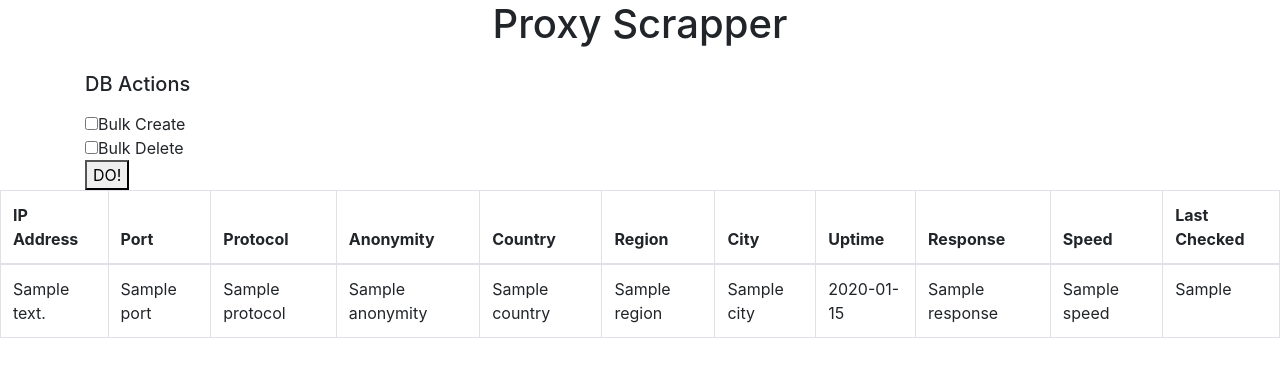
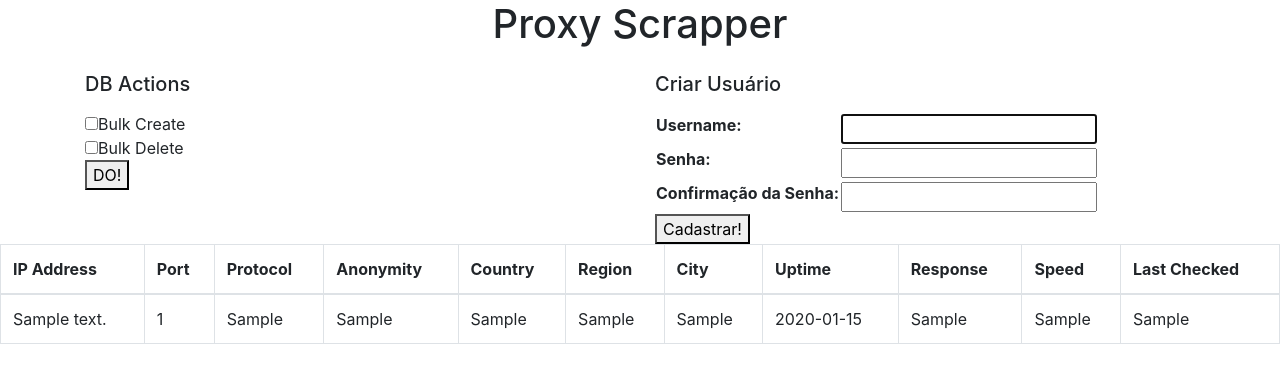
Before and after one commit to sd-EvandroLippert/web_scrapper, a Django app: template core/templates/index.html in a window 1280 px wide. Shown: the top 383 px of the page. Run offline with Django 3.2, Linux system fonts and the light colour scheme; tables that the repository leaves empty hold one stand-in row (values such as "Sample post"); the template is opened without the code that fills it: values that come from a table or form of the project are taken from there, most other values are stand-ins (such as "Sample title", 1, 10 or a date in 2020).

Commit message:
feat: add a custom model user and a custom way to authenticate the user, add a form

```diff
--- /dev/null
+++ b/core/forms.py
@@ -0,0 +1,33 @@
+
+from django import forms
+from django.contrib.auth.forms import UserChangeForm, UserCreationForm
+
+from core.models import CustomUsuario
+
+class CustomUsuarioCreateForm(UserCreationForm):
+    error_messages = {
+        "password_mismatch": ("As senhas não são iguais"),
+    }
+    password1 = forms.CharField(
+        label=("Senha"),
+        strip=False,
+        widget=forms.PasswordInput(attrs={"autocomplete": "new-password"}),
+    )
+    password2 = forms.CharField(
+        label=("Confirmação da Senha"),
+        widget=forms.PasswordInput(attrs={"autocomplete": "new-password"}),
+        strip=False,
+    )
+    class Meta:
+        model = CustomUsuario
+        labels = {'username': 'Username'}
+        fields = ("username", "password1", "password2")
+
+    def save(self, commit=True):
+        user = super().save(commit=False)
+        user.set_password(self.cleaned_data['password'])
+        user.email = self.cleaned_data['email']
+        user.username = self.cleaned_data['email']
+        if commit:
+            user.save()
+        return user
--- a/core/models.py
+++ b/core/models.py
@@ -1,9 +1,21 @@
+from django.contrib.auth.models import AbstractUser, UserManager
 import uuid
 from django.db import models
-from django.core.validators import MaxValueValidator, MinValueValidator
-
 # Create your models here.
 
+class UsuarioManager(UserManager):
+
+    def _create_user(self, username, password, **extra_fields):
+        print(dir(self))
+        user = self.model(username=username, **extra_fields)
+        user.set_password(password)
+        user.save()
+        return user
+
+    def create_user(self, username, password=None, **extra_fields):
+        extra_fields.setdefault('is_staff', True)
+        extra_fields.setdefault('is_superuser', True)
+        return self._create_user(username, password, **extra_fields)
 
 class ProxyLists(models.Model):
     id = models.UUIDField(primary_key=True, default=uuid.uuid4)
@@ -18,3 +30,15 @@
     response = models.CharField(max_length=15, null=True, blank=True)
     speed = models.CharField(max_length=15, null=True, blank=True)
     last_checked = models.CharField(max_length=30, blank=True)
+
+
+class CustomUsuario(AbstractUser):
+    email = models.EmailField('E-mail', blank=True, null=True)
+    username = models.CharField("Usuario", max_length=30, unique=True)
+
+    USERNAME_FIELD = 'username'
+
+    def __str__(self):
+        return self.username
+
+    objects = UsuarioManager()
--- a/core/templates/index.html
+++ b/core/templates/index.html
@@ -21,9 +21,19 @@
             {% csrf_token %}
             <input type="checkbox" id="bulkcreate" name="bulkcreate" value="True">Bulk Create<br>
             <input type="checkbox" id="bulkdelete" name="bulkdelete" value="True">Bulk Delete<br>
-        <button id="populatedb", name="populatedb", action="POST", value="">DO!</button><br>
+        <button id="populatedb", name="populatedb", action="POST", value="populate">DO!</button><br>
         </form>
     </div>
+    <div class="col-sm">
+      <p><h5>Criar Usuário</h5></p>
+      <form id="UsuarioForm" action="{% url 'index' %}" method="post" class="form">
+          {% csrf_token %}
+          <table>
+          {{ form.as_table}}
+        </table>
+      <button id="cadastrar", name="cadastrar", action="POST", value="cadastrar">Cadastrar!</button><br>
+      </form>
+  </div>
     </div>
     </div>
     <div class="table-responsive-md">
--- a/scrapper/settings.py
+++ b/scrapper/settings.py
@@ -124,3 +124,7 @@
 
 STATIC_URL = "/static/"
 STATIC_ROOT = os.path.join(BASE_DIR, "staticfiles")
+
+AUTH_USER_MODEL = 'core.CustomUsuario'
+
+LOGOUT_REDIRECT_URL = "index"
```
Also changed, not shown: core/views.py (+22 -11 lines), core/migrations/0001_initial.py.
